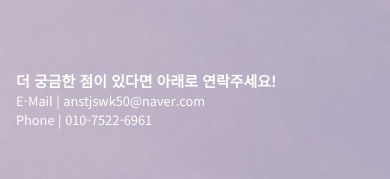
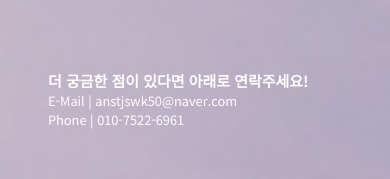
Before and after one commit to balbari/portfolio, a React (Create React App) app: page / in a window 390 px wide. Shown: the part 5939-6118 px from the top of the page. Built offline with nearby package versions, Linux system fonts and the light colour scheme.

Commit message:
footer margin-left

```diff
--- a/src/css/Footer.css
+++ b/src/css/Footer.css
@@ -14,7 +14,7 @@
         width: 100%;
         text-align: start;
         margin-top: 0.5rem;
-        margin-left:1rem;
+        margin-left:3rem;
         font-size: 0.8rem;
     }
 }
```
